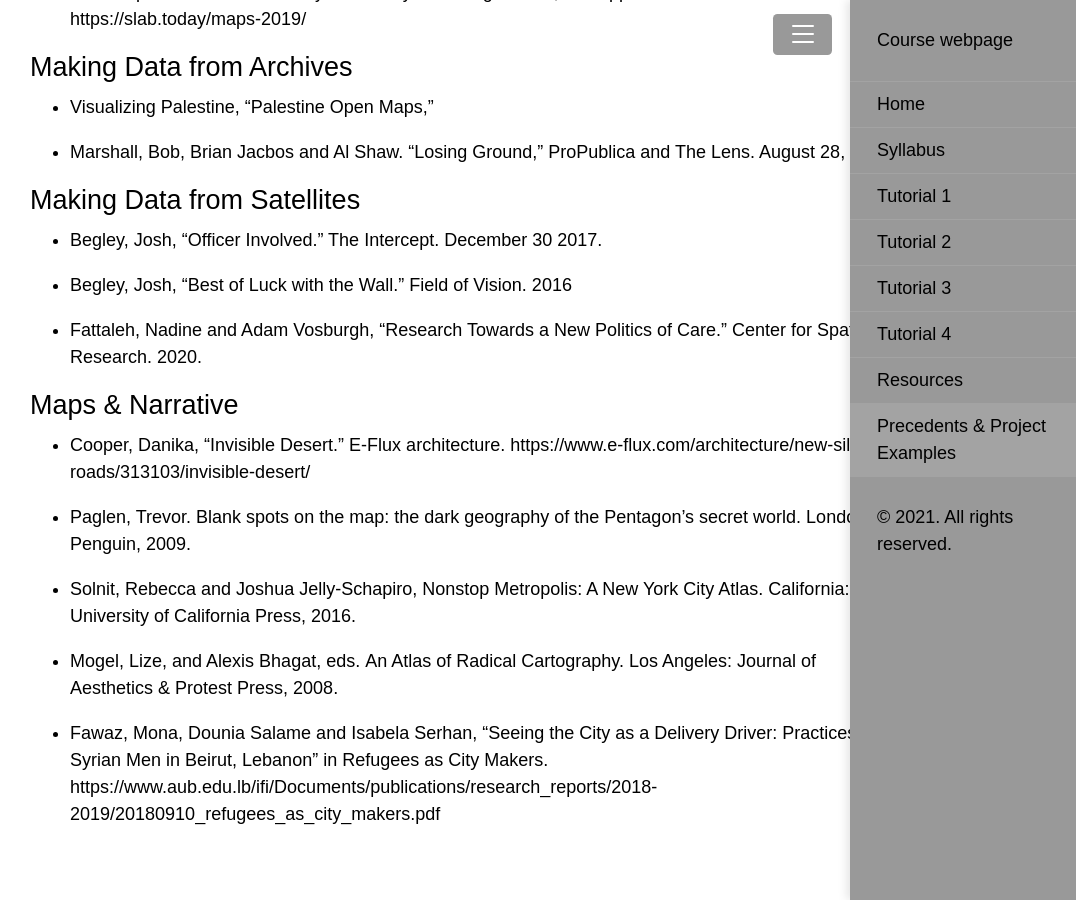
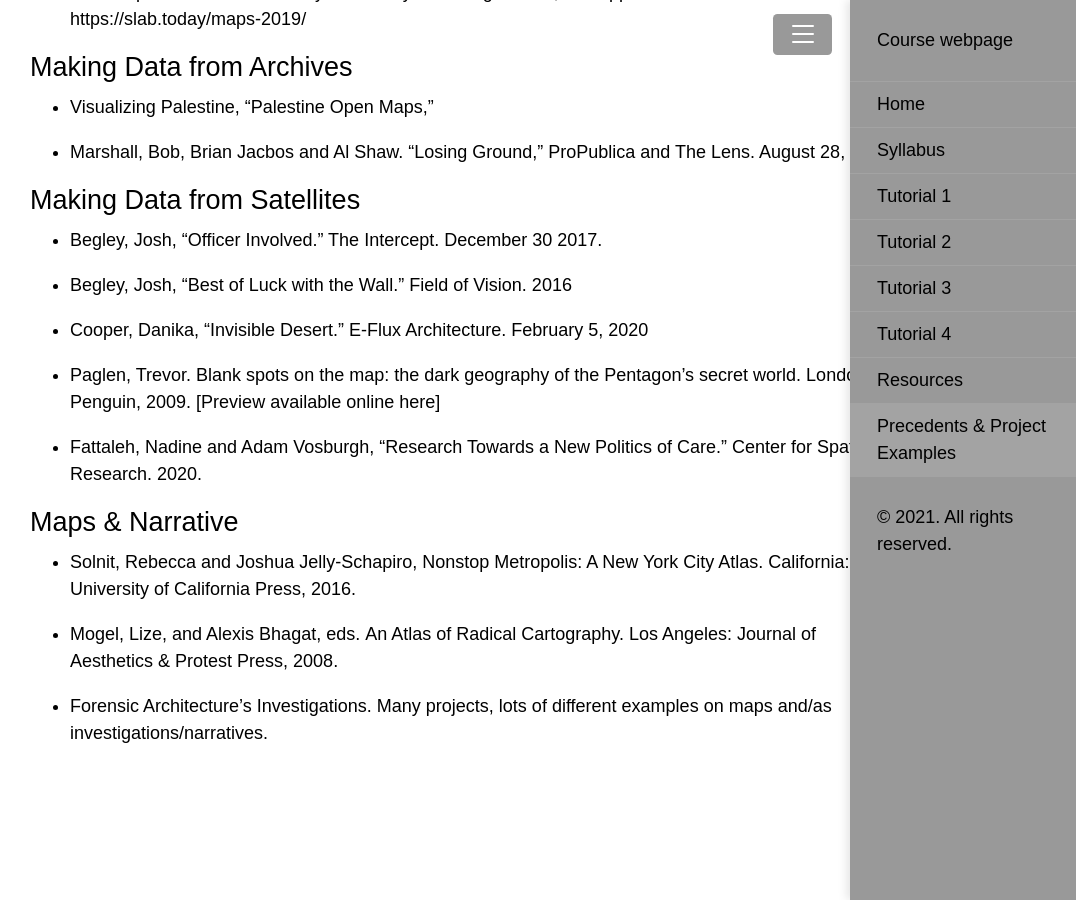
Before and after one commit to CenterForSpatialResearch/methods-in-spatial-research-sp2021, a Jekyll site: the page built from precedents.md, in a window 1280 px wide and 900 px high, scrolled down 1203 px. Shown: the whole window, without its empty margins (178-1254 px from the left). Built offline with Jekyll 4.4.1, drawn with Linux system fonts in a browser that asks for light colours; our own code applies the rules of GitHub Pages for plain Markdown files.

Commit message:
precedents"

```diff
--- a/precedents.md
+++ b/precedents.md
@@ -58,21 +58,19 @@ Beatrixpark, Amsterdam. Site specific artwork.](http://www.jeremywood.net/artwor
 
 - [Begley, Josh, “Best of Luck with the Wall.” Field of Vision. 2016](https://theintercept.com/2016/10/26/best-of-luck-with-the-wall/)
 
+- [Cooper, Danika, “Invisible Desert.” E-Flux Architecture. February 5, 2020](https://www.e-flux.com/architecture/new-silk-roads/313103/invisible-desert/)
+
+- Paglen, Trevor. Blank spots on the map: the dark geography of the Pentagon's secret world. London: Penguin, 2009. [Preview available online [here](https://www.google.com/books/edition/Blank_Spots_on_the_Map/oM8u2198DcsC?hl=en&gbpv=1&printsec=frontcover)]
+
 - [Fattaleh, Nadine and Adam Vosburgh, “Research Towards a New Politics of Care.” Center for Spatial Research. 2020.](https://centerforspatialresearch.github.io/summer2020_research/2020/08/30/supply-chain.html)
 
 ## Maps & Narrative
-
-
-- Cooper, Danika, “Invisible Desert.” E-Flux architecture. https://www.e-flux.com/architecture/new-silk-roads/313103/invisible-desert/
-
-- Paglen, Trevor. Blank spots on the map: the dark geography of the Pentagon's secret world. London: Penguin, 2009.
-
 
 - Solnit, Rebecca and Joshua Jelly-Schapiro, Nonstop Metropolis: A New York City Atlas. California: University of California Press, 2016.
 
 - Mogel, Lize, and Alexis Bhagat, eds. An Atlas of Radical Cartography. Los Angeles: Journal of Aesthetics & Protest Press, 2008.
 
-- Fawaz, Mona, Dounia Salame and Isabela Serhan, "Seeing the City as a Delivery Driver: Practices of Syrian Men in Beirut, Lebanon" in Refugees as City Makers. https://www.aub.edu.lb/ifi/Documents/publications/research_reports/2018-2019/20180910_refugees_as_city_makers.pdf
+- [Forensic Architecture's Investigations.](https://forensic-architecture.org/) Many projects, lots of different examples on maps and/as investigations/narratives.
 
 <!-- Other misc projects to be added:
 Anti-Eviction Mapping Project
```
Also changed, not shown: other parts of precedents.md (+1 -1 lines), tutorials/not_published/04_creating-web-maps.md (+1 -1 lines).
